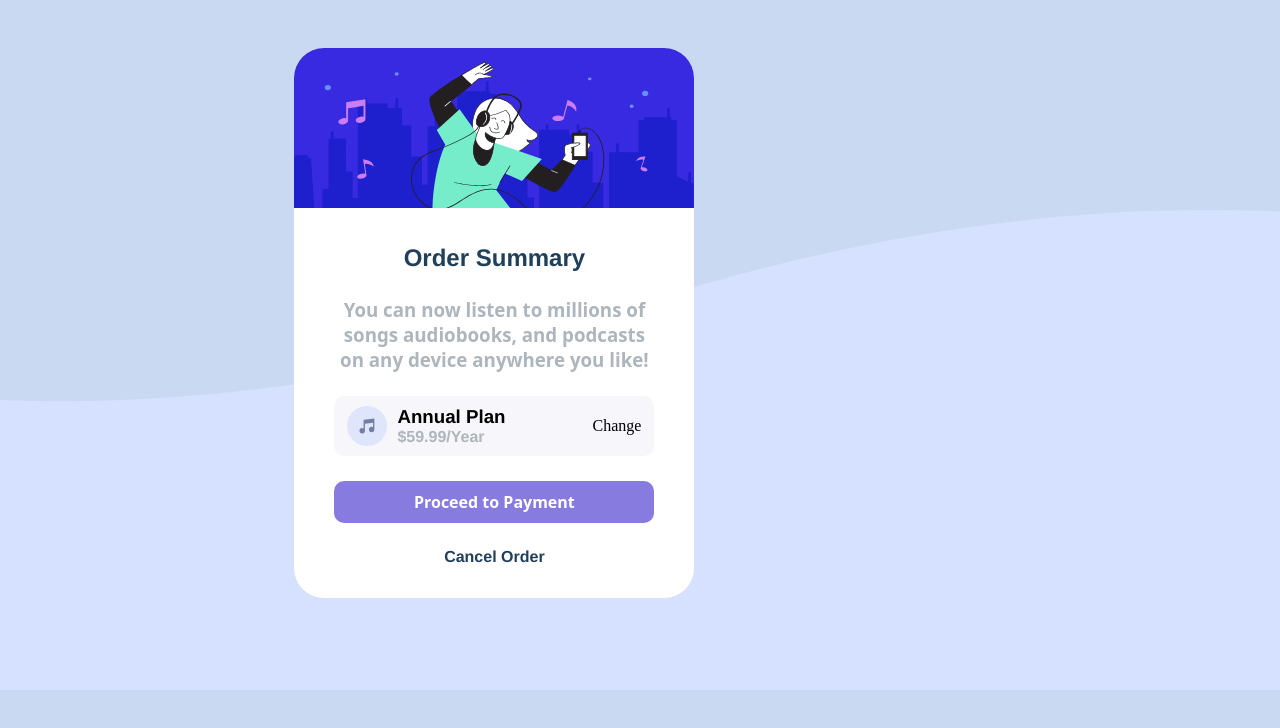
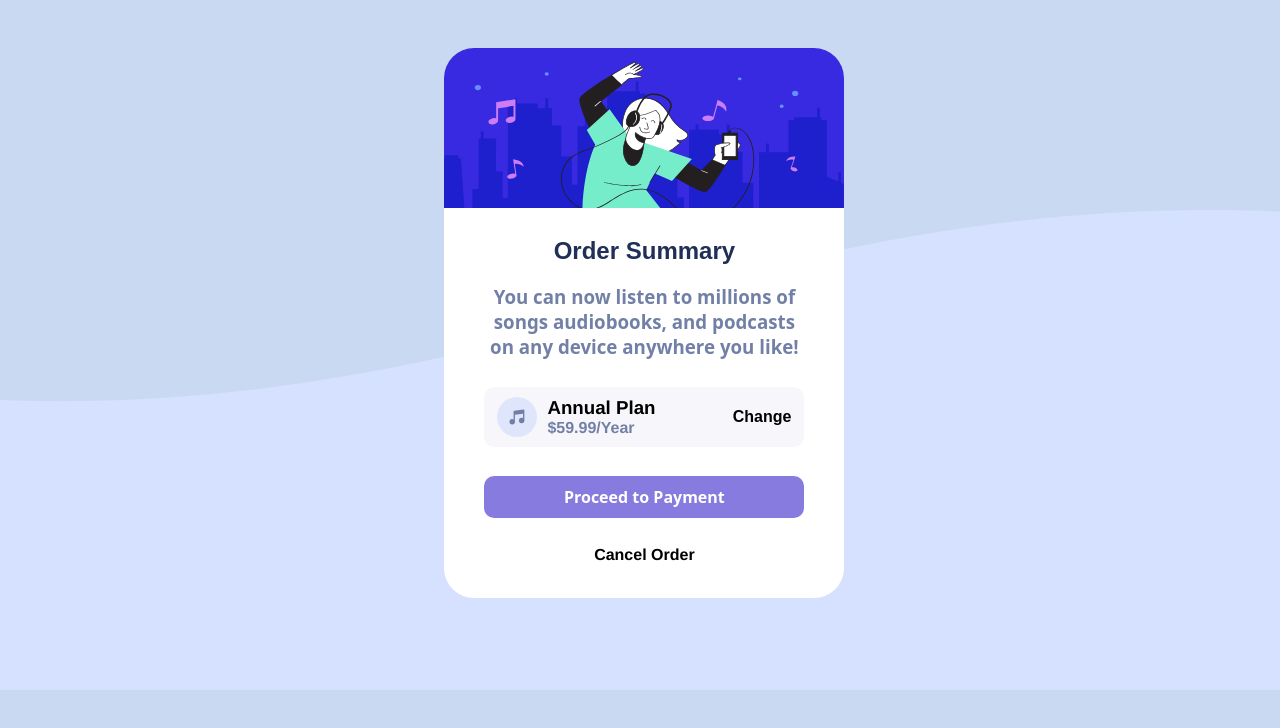
Before and after one commit to eniolaen/order-summary, a plain HTML site: page index.html in a window 1280 px wide. Drawn offline with Linux system fonts and the light colour scheme.

Commit message:
fourth commit

```diff
--- a/index.html
+++ b/index.html
@@ -31,7 +31,7 @@
 
                         <div>
                             <h3>Annual Plan</h3>
-                        <h4>$59.99/year</h4>
+                        <h4 class="amount">$59.99/year</h4>
                     </div>
                     </div>
                     <div class="change">change</div>
--- a/style.css
+++ b/style.css
@@ -1,16 +1,14 @@
 :root {
-        --blue-dark: hsl(208, 49%, 24%);
-        --bs-purple-light: #916bd6;
-        --bs-gray-500: #adb5bd;
-        --bs-purple: #6f42c1;
-        --bs-indigo: #6610f2;
-        --bs-primary: #c9d9f1;
-        --dark-grayish-blue: hsl(207, 13%, 34%);
-        --dark-black-blue: hsl(240, 10%, 16%);
-        --dark-gray-blue: hsl(237, 17%, 21%);
-        --desaturated-blue: hsl(237, 23%, 32%);
-        --dark-gradient: linear-gradient(var(--dark-gray-blue), var(--desaturated-blue));
-      }
+    /* Primary */
+    --Pale-blue: hsl(225, 100%, 94%);
+    --Bright-blue: hsl(245, 75%, 52%);
+
+    /* Neutral */
+    --Very-pale-blue: hsl(225, 100%, 98%);
+    --Desaturated-blue: hsl(224, 23%, 55%);
+    --Dark-blue: hsl(223, 47%, 23%);
+    --bs-primary: #c9d9f1;
+}
 
 *{
     margin: 0;
@@ -64,6 +62,7 @@ body{
 
     width: 100%;
 
+
 }
 .header img{
     height: 160px;
@@ -84,17 +83,19 @@ body{
 }
 
 .order-summary{
-    color: var(--blue-dark);
-    font-family:'Franklin Gothic Medium', 'Arial Narrow', Arial, sans-serif;
+    color: var(--Dark-blue);
+    font-family: 'Red Hat Display bold', sans-serif;
     text-transform: capitalize;
-    font-weight:bolder;
+    font-weight:700;
     font-size: x-large;
+    line-height: 10px;
 }
 
 .listen{
+
     width: 80%;
     text-align: center;
-    color: var(--bs-gray-500);
+    color: var(--Desaturated-blue);
     --bs-font-sans-serif: system-ui, -apple-system, "Segoe UI", Roboto, "Helvetica Neue", Arial, "Noto Sans", "Liberation Sans", sans-serif, "Apple Color Emoji", "Segoe UI Emoji", "Segoe UI Symbol", "Noto Color Emoji";
     font-family: var(--bs-font-sans-serif);
     font-weight:600;
@@ -149,15 +150,70 @@ body{
 
 }
 .son h4{
-    color: var(--bs-gray-500);
+    color: var(--Desaturated-blue);
     font-weight: 600;
 }
 .son img{
     width: 40px;
     height: 40px;
 }
+.amount{
 
+}
+
+.change{
+    font-family: 'Red Hat Display bold', sans-serif ;
+    font-weight: 600;
+}
 .change:hover{
     color: #6f42c1;
     cursor: pointer;
 }
+@media only screen and (max-width: 600px){
+
+    .container{
+        margin-left: -70px;
+    }
+}
+
+@media only screen and (min-width: 700px){
+    .container{
+        margin-left: 20px;
+    }
+}
+
+
+
+@media only screen and (min-width: 800px){
+    .container{
+        margin-left: 30px;
+    }
+}
+
+
+
+@media only screen and (min-width: 900px){
+    .container{
+        margin-left: 60px;
+    }
+}
+
+@media only screen and (min-width: 1000px){
+    .container{
+        margin-left: 120px;
+    }
+}
+
+@media only screen and (min-width: 1200px){
+    .container{
+        margin-left: 150px;
+    }
+}
+
+
+
+@media only screen and (min-width: 1440px){
+    .container{
+        margin-left: 100px;
+    }
+}
```
